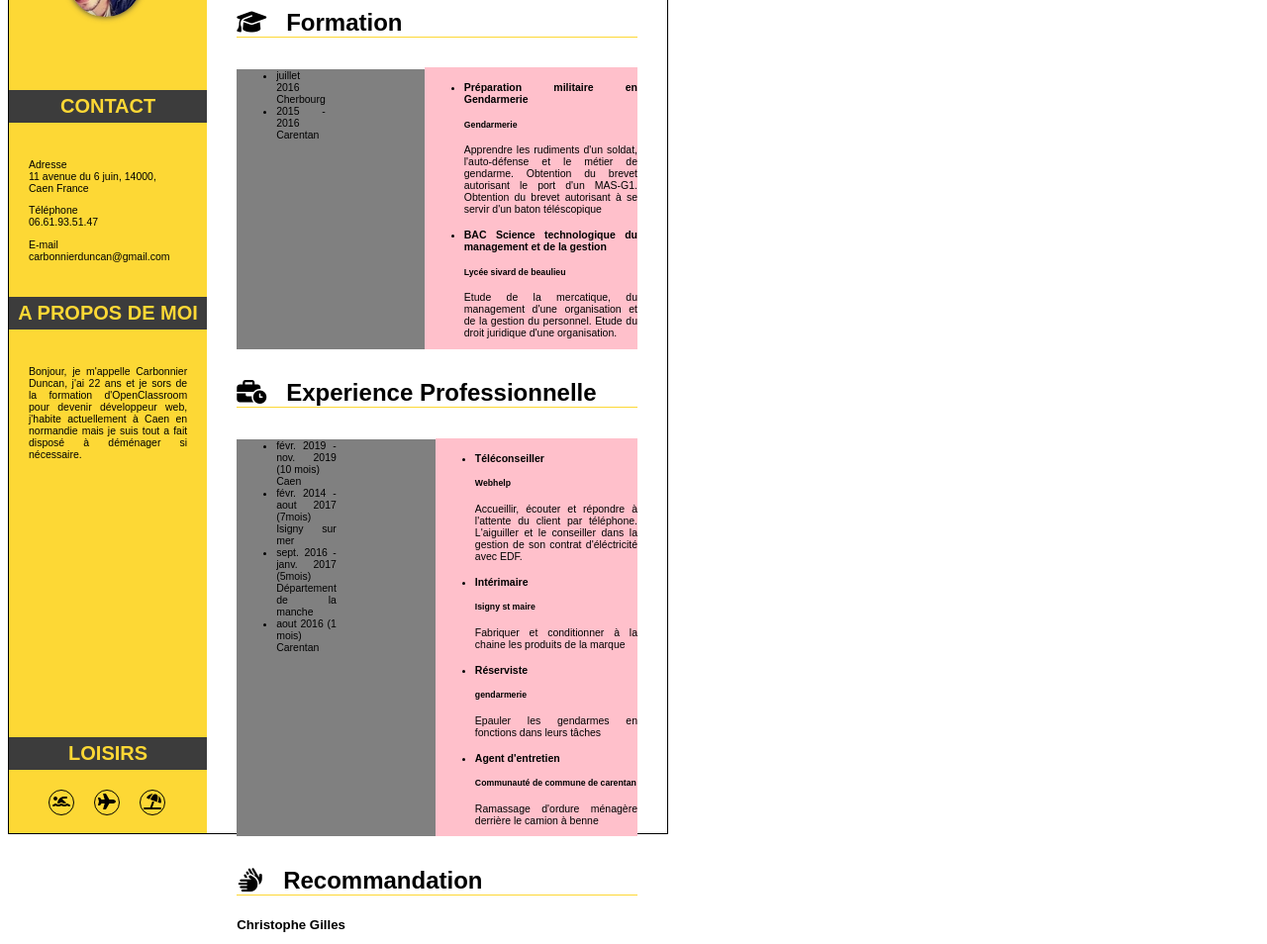
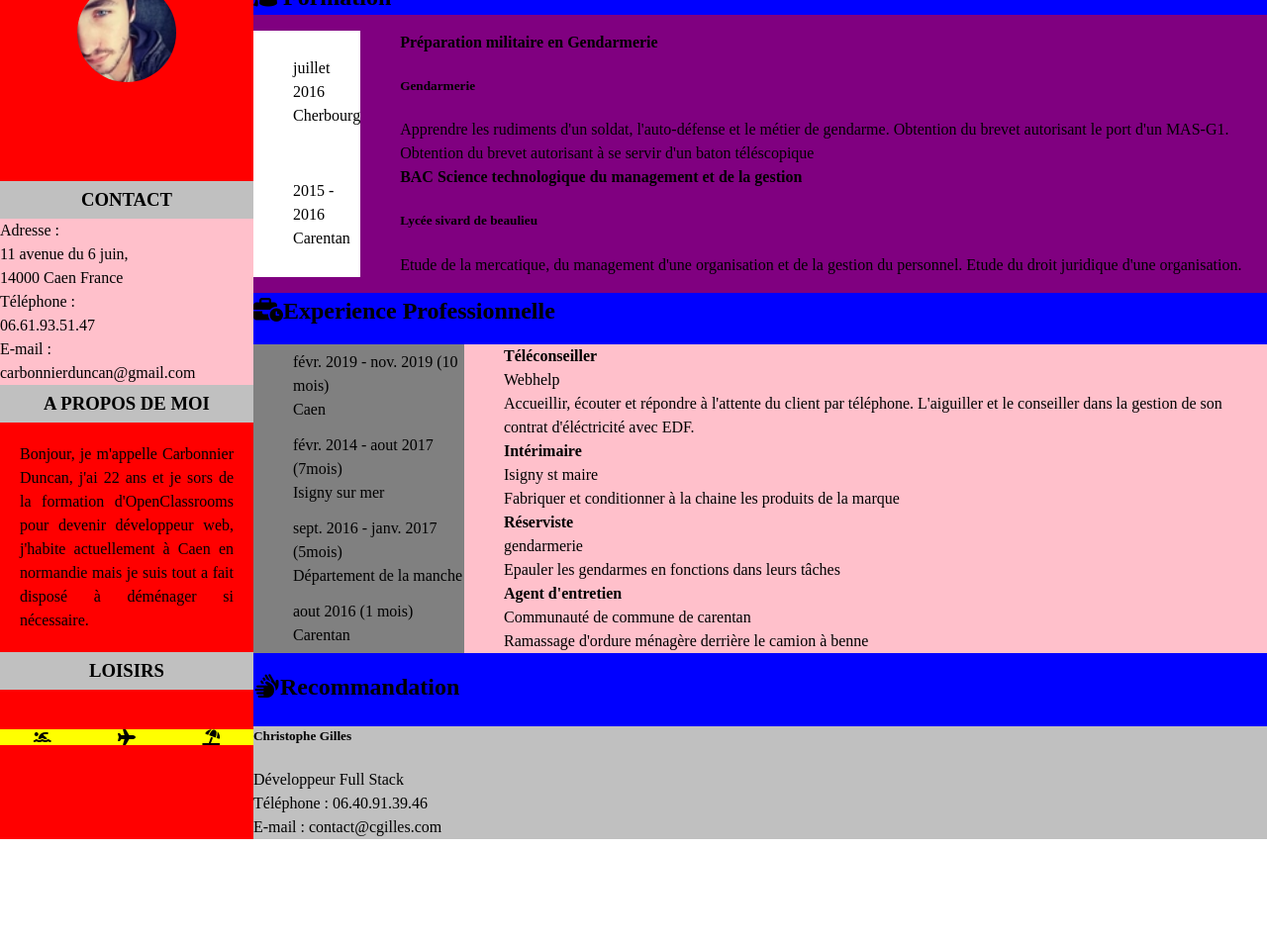
Before and after one commit to Aki-Nob/Projet_2, a plain HTML site: page index.html in a window 1280 px wide. Shown: the part 117-1071 px from the top of the page at 99% size. After the commit the page ends 965 px from the top, so only its background shows below. Drawn offline with Linux system fonts and the light colour scheme.

Commit message:
placement partie gauche
normalizer mit en place
placement gauhe fait

```diff
--- /dev/null
+++ b/css_cv/normalizer.css
@@ -0,0 +1,78 @@
+/* Box sizing rules */
+*,
+*::before,
+*::after {
+  box-sizing: border-box;
+}
+
+/* Remove default padding */
+ul[class],
+ol[class] {
+  padding: 0;
+}
+
+/* Remove default margin */
+body,
+h1,
+h2,
+h3,
+h4,
+p,
+ul[class],
+ol[class],
+li,
+figure,
+figcaption,
+blockquote,
+dl,
+dd {
+  margin: 0;
+}
+
+/* Set core body defaults */
+body {
+  min-height: 100vh;
+  scroll-behavior: smooth;
+  text-rendering: optimizeSpeed;
+  line-height: 1.5;
+}
+
+/* Remove list styles on ul, ol elements with a class attribute */
+ul[class],
+ol[class] {
+  list-style: none;
+}
+
+/* A elements that don't have a class get default styles */
+a:not([class]) {
+  text-decoration-skip-ink: auto;
+}
+
+/* Make images easier to work with */
+img {
+  max-width: 100%;
+  display: block;
+}
+
+/* Natural flow and rhythm in articles by default */
+article > * + * {
+  margin-top: 1em;
+}
+
+/* Inherit fonts for inputs and buttons */
+input,
+button,
+textarea,
+select {
+  font: inherit;
+}
+
+/* Remove all animations and transitions for people that prefer not to see them */
+@media (prefers-reduced-motion: reduce) {
+  * {
+    animation-duration: 0.01ms !important;
+    animation-iteration-count: 1 !important;
+    transition-duration: 0.01ms !important;
+    scroll-behavior: auto !important;
+  }
+}
--- a/css_cv/style.css
+++ b/css_cv/style.css
@@ -1,135 +1,83 @@
-body
-{
-	width : 665px;
-	height: 950px;
+.d-flex {
 	display: flex;
-	border: 1px solid black;
 }
-
-
 
 #side_left
 {
-	background-color: #FDD835;
-	width: 220px;
-	height: 950px;
+	/*background-color: #FDD835;*/
+	width: 20%;
 }
 
-img
+#side_left > img
 {
-	margin : 50px 20px 50px 60px;
-	border-radius: 50px 50px;
-	box-shadow: 0px 0px 6px rgb(60, 60, 60);
+	display: block;
+	margin: 100px auto;
+	width: 100px;
+	height: 100px;
+	border-radius: 50px;
 }
 
-.left_title
+#side_left > h3
 {
-	background-color: rgb(60, 60, 60);
-	color : #FDD835;
-	font-size: 20px;
-	padding-top: 5px;
-	padding-bottom: 5px;
+	padding: 5px 0;
 	text-align: center;
+	background-color: silver;
 }
 
-#contact
+.center, header, section > p, /*ul, li*/
 {
-	padding: 5px 10px 5px 20px;
+	padding: 20px 20px;
 }
 
-#about_me
-
+ul, li
 {
-	padding: 5px 20px 5px 20px;
+	display: inline-flex;
+	flex-direction: column;
+	justify-content: space-around;
+	align-items: baseline;
 }
 
-#marge_hobbies
+#j-text
 {
-	margin-top: 265px;
+	text-align: justify;
+	margin: 20px 20px;
 }
 
 #hobbies
 {
 	display: flex;
+	justify-content: space-around;
+	text-align: center;
+	margin: 40px auto;
 }
 
-.border_icon
-{
-	border: 1px solid black;
-	padding: 3px 3px 3px 3px;
-	border-radius: 50px 50px;
-	margin-right: 20px;
-}
-
-#swim
-{
-	margin-left: 40px;
-}
 
 
 #side_right
 {
-	width: 445px;
-	height: 950px;
-	margin-left: 30px;
-	margin-right: 30px;
-}
-
-#name_color
-{
-	color: #FDD835;
-}
-
-#subtitle
-{
-	font-size: 18px;
-}
-
-#border_subtitle
-{
-	border-bottom: 1px solid #FDD835;
-}
-
-.padding_title
-{
-	padding-left: 20px;
-}
-
-.year
-{
-	padding-right: 100px;
-	margin-top: 12px;
-	background-color: grey;
-}
-
-.content
-{
-	background-color: pink;
-}
-
-.flex
-{
-	display: inline-flex;
-}
-
-h2
-{
-	border-bottom: 1px solid #FDD835;
+	width: 80%;
 }
 
 
 
 
 
+/* ------------ */
 
-p, ul
+
+
+
+
+body
 {
-	font-size: 10.5px;
-	font-family: Arial;
-	text-align: justify;
+
+	/*border: 1px solid black;*/
 }
 
-h1, h2, h3, h4, h5
+
+
+
+#border_job
 {
-	font-family: sans-serif;
+	/*border-bottom: 1px solid #FDD835;*/
 }
--- a/index.html
+++ b/index.html
@@ -1,57 +1,60 @@
 <!DOCTYPE html>
 
-<html>
+<html lang="fr">
     <head>
-    	<link rel="stylesheet" href="css_cv/style.css" />
         <meta charset="utf-8" />
-        <script src="https://kit.fontawesome.com/9b63981527.js" crossorigin="anonymous"></script>
         <title>Carbonnier Duncan</title>
+        <link rel="stylesheet" href="css_cv/normalizer.css" />
+        <link rel="stylesheet" href="css_cv/style.css" />
     </head>
 
-    <body>
-    	<div id="side_left">
+    <body class="d-flex">
+    	<div id="side_left" style="background-color: red;">
     		<img src="imagesP2/moi.jpg" alt="photo de moi>">
-            <h3 class="left_title">CONTACT</h3>
-    		<section id="contact">
-    			<p>Adresse <br/>11 avenue du 6 juin, 14000,<br/> Caen France</p>
-    			<p>Téléphone<br/>06.61.93.51.47</p>
-	    		<p>E-mail<br/>carbonnierduncan@gmail.com</p>
+            <h3>CONTACT</h3>
+    		<section class="center" style="background-color: pink;">
+    			<p>Adresse : <br/>11 avenue du 6 juin,<br/> 14000 Caen France</p>
+    			<p>Téléphone :<br/>06.61.93.51.47</p>
+	    		<p>E-mail :<br/>carbonnierduncan@gmail.com</p>
     		</section>
-            <h3 class="left_title">A PROPOS DE MOI</h3>
-    		<section id="about_me">
-    			<p>Bonjour, je m'appelle Carbonnier Duncan, j'ai 22 ans et je sors de la formation d'OpenClassroom pour devenir développeur web, j'habite actuellement à Caen en normandie mais je suis tout a fait disposé à déménager si nécessaire.</p>
+            <h3>A PROPOS DE MOI</h3>
+    		<section id="j-text">
+    			<p>Bonjour, je m'appelle Carbonnier Duncan, j'ai 22 ans et je sors de la formation d'OpenClassrooms pour devenir développeur web, j'habite actuellement à Caen en normandie mais je suis tout a fait disposé à déménager si nécessaire.</p>
     		</section>
-            <h3 class="left_title" id="marge_hobbies">LOISIRS</h3>
-    		<section id="hobbies">
-    			<div class="border_icon" id="swim"><i class="fas fa-swimmer"></i></div>
-    			<div class="border_icon"><i class="fas fa-plane"></i></div>
-    			<div class="border_icon"><i class="fas fa-umbrella-beach"></i></div>
+            <h3>LOISIRS</h3>
+    		<section id="hobbies" style="background-color: yellow;">
+    			<i class="fas fa-swimmer border_icon" ></i>
+    			<i class="fas fa-plane border_icon"></i>
+    			<i class="fas fa-umbrella-beach border_icon"></i>
     		</section>
     	</div>
-    	<div id="side_right">
-    		<header>
-    			<h1>Carbonnier <span id="name_color">Duncan</span><br/><span id="subtitle"><span id="border_subtitle">Dével</span>oppeur Web</span></h1>
+    	<div id="side_right"  style="background-color: blue;">
+    		<header style="background-color: grey;">
+    			<h1>Carbonnier <span class="color_yellow">Duncan</span><br/><span id="border_job">Dével</span>oppeur Web</span></h1>
     		</header>
-            <h2><i class="fas fa-graduation-cap"><span class="padding_title"></i>Formation</span></h2>
-    		<section class="flex">
-                <ul class="year">
+            <h2><i class="fas fa-graduation-cap"></i>Formation</h2>
+                    <section class="d-flex" style="background-color: purple;">
+                <ul style="background-color: white;">
                     <li>juillet 2016<br/>
                     Cherbourg</li>
                     <li>2015 - 2016<br/>
                     Carentan</li>
                 </ul>
-                <ul class="content">
-                    <li><h4>Préparation militaire en Gendarmerie</h4>
-                    <h5>Gendarmerie</h5>
-                        <p>Apprendre les rudiments d'un soldat, l'auto-défense et le métier de gendarme. Obtention du brevet autorisant le port d'un MAS-G1. Obtention du brevet autorisant à se servir d'un baton téléscopique</p></li>
-                    <li><h4>BAC Science technologique du management et de la gestion</h4>
+                <ul style="background-color= red;">
+                    <li>
+                        <h4>Préparation militaire en Gendarmerie</h4>
+                        <h5>Gendarmerie</h5>
+                        <p>Apprendre les rudiments d'un soldat, l'auto-défense et le métier de gendarme. Obtention du brevet autorisant le port d'un MAS-G1. Obtention du brevet autorisant à se servir d'un baton téléscopique</p>
+                    </li>
+                    <li>
+                        <h4>BAC Science technologique du management et de la gestion</h4>
                         <h5>Lycée sivard de beaulieu</h5>
                         <p>Etude de la mercatique, du management d'une organisation et de la gestion du personnel. Etude du droit juridique d'une organisation.</p></li>
                 </ul>
     		</section>
-            <h2><i class="fas fa-business-time"></i><span class="padding_title">Experience Professionnelle</span></h2>
-    		<section class="flex">
-                <ul class="year">
+            <h2><i class="fas fa-business-time"></i>Experience Professionnelle</h2>
+    		<section class="d-flex">
+                <ul style="background-color: grey;">
                     <li>févr. 2019 - nov. 2019 (10 mois)<br/>
                         Caen</li>
                     <li>févr. 2014 - aout 2017 (7mois)<br/>
@@ -61,28 +64,29 @@
                     <li>aout 2016 (1 mois)<br/>
                         Carentan</li>
                 </ul>
-                <ul class="content">
+                <ul style="background-color: pink;">
                     <li><h4>Téléconseiller</h4>
-                        <h5>Webhelp</h5>
-                        <p>Accueillir, écouter et répondre à l'attente du client par téléphone. L'aiguiller et le conseiller dans la gestion de son contrat d'éléctricité avec EDF.</p></li>
+                        <p>Webhelp<br/>
+                           Accueillir, écouter et répondre à l'attente du client par téléphone. L'aiguiller et le conseiller dans la gestion de son contrat d'éléctricité avec EDF.</p></li>
                     <li><h4>Intérimaire</h4>
-                        <h5>Isigny st maire</h5>
-                        <p>Fabriquer et conditionner à la chaine les produits de la marque</p></li>
+                        <p>Isigny st maire<br/>
+                           Fabriquer et conditionner à la chaine les produits de la marque</p></li>
                     <li><h4> Réserviste </h4>
-                        <h5> gendarmerie </h5>
-                        <p>Epauler les gendarmes en fonctions dans leurs tâches</p></li>
+                        <p>gendarmerie <br/>
+                           Epauler les gendarmes en fonctions dans leurs tâches</p></li>
                     <li><h4>Agent d'entretien</h4>
-                        <h5>Communauté de commune de carentan</h5>
-                        <p>Ramassage d'ordure ménagère derrière le camion à benne</p></li>
+                        <p>Communauté de commune de carentan<br/>
+                           Ramassage d'ordure ménagère derrière le camion à benne</p></li>
                 </ul>
     		</section>
-    		<section id="recommandation">
-    			<h2><i class="fas fa-sign-language"><span class="padding_title"></i>Recommandation</span></h2>
+            <h2><i class="fas fa-sign-language"></i>Recommandation</h2>
+    		<section id="recommandation" style="background-color: silver;">
                 <h5>Christophe Gilles</h5>
                 <p>Développeur Full Stack<br/>
                     Téléphone : 06.40.91.39.46<br/>
                 E-mail : contact@cgilles.com</p>
     		</section>
 		</div>
+        <script src="https://kit.fontawesome.com/9b63981527.js" crossorigin="anonymous"></script>
     </body>
 </html>
```
